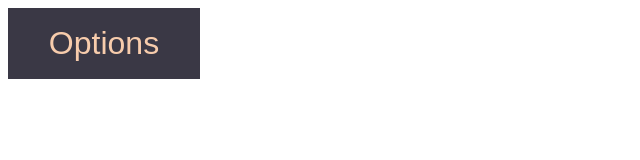
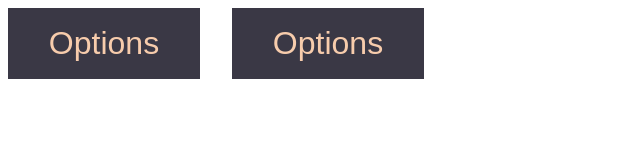
Before and after one commit to LedaThemis/odin-drop-down-menu, a website built with webpack: page dist/index.html in a window 1280 px wide. Shown: the whole page, without its empty margins (0-640 px from the left). Built offline with nearby package versions, Linux system fonts and the light colour scheme.

Commit message:
add hover dropdown example

```diff
--- a/src/index.js
+++ b/src/index.js
@@ -4,6 +4,10 @@ const DropdownMenu = (id, mode) => {
   const validModes = ['click', 'mouseover'];
   if (!validModes.includes(mode)) {
     throw `Valid modes are ${validModes}`;
+  }
+
+  if (!document.querySelector(`#dropdown-menu-${id}`)) {
+    throw `A dropdown menu with id ${id} doesn't exist in HTML`;
   }
 
   const DOMHandlers = (() => {
@@ -49,3 +53,4 @@ const DropdownMenu = (id, mode) => {
 };
 
 DropdownMenu(1, 'click');
+DropdownMenu(2, 'mouseover');
--- a/src/styles.css
+++ b/src/styles.css
@@ -1,3 +1,9 @@
+body {
+  display: flex;
+  gap: 2rem;
+  align-items: flex-start;
+}
+
 .dropdown-menu {
   --dropdown-menu-bg-color: #3a3845;
   --dropdown-menu-font-color: #f7ccac;
```
Also changed, not shown: dist/index.html, dist/main.js.
